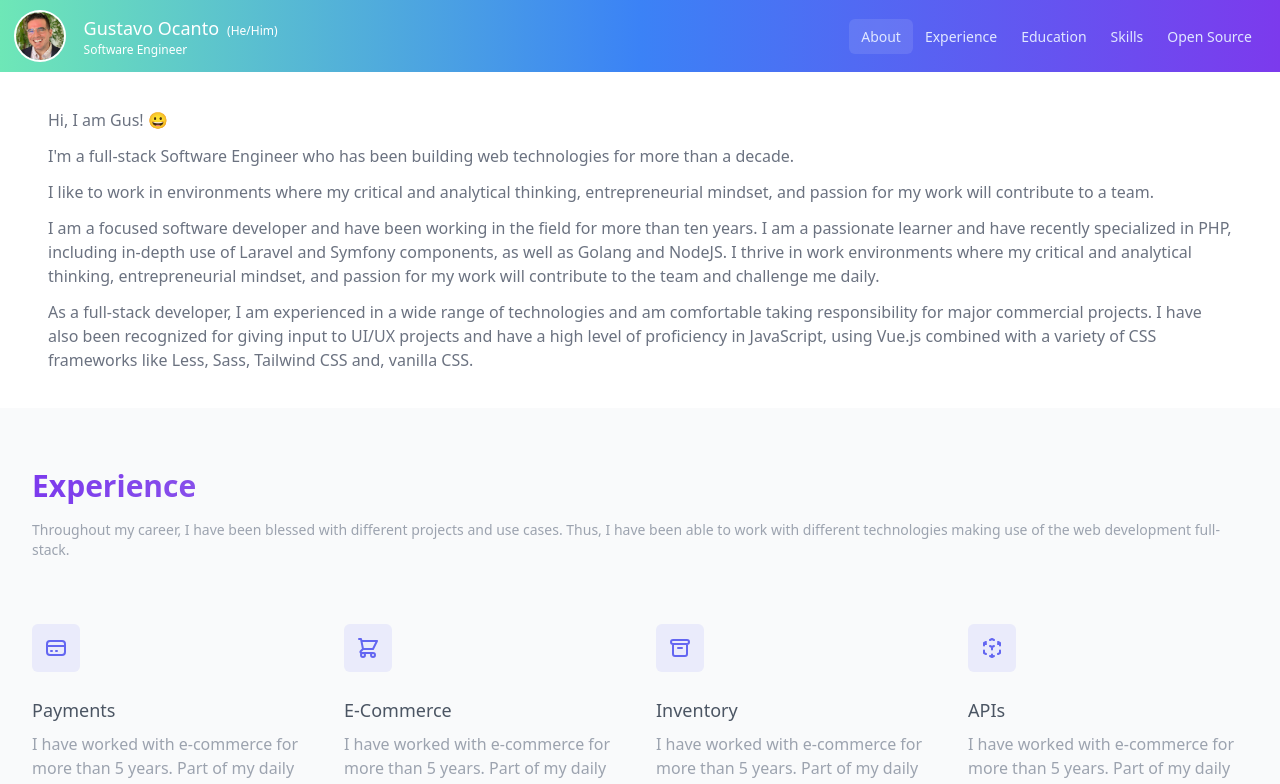
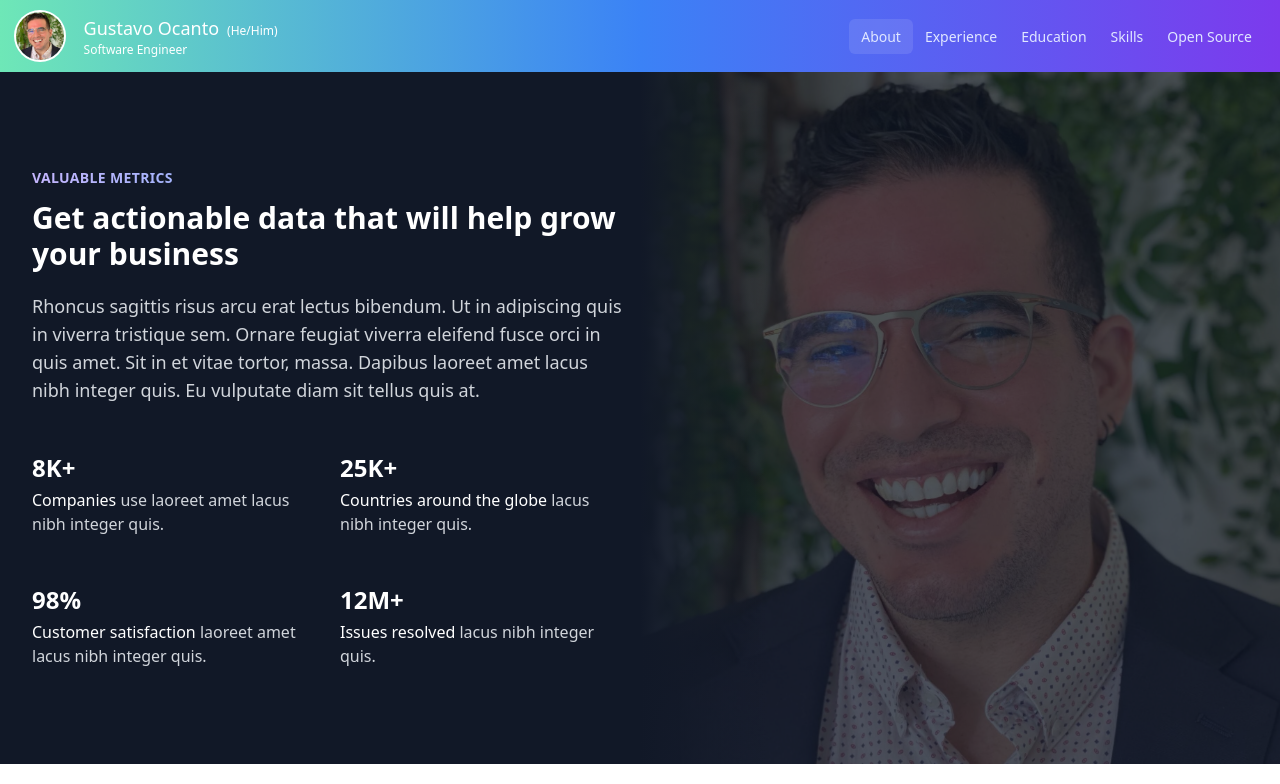
Before and after one commit to gocantodev/client, a Vue app: page / in a window 1280 px wide. Shown: the top 784 px of the page. Built offline with nearby package versions, Linux system fonts and the light colour scheme; what @tailwindcss/typography would draw is missing.

Commit message:
work on hero section

```diff
--- a/package.json
+++ b/package.json
@@ -7,6 +7,7 @@
     "serve": "vite preview"
   },
   "dependencies": {
+    "@tailwindcss/aspect-ratio": "^0.3.0",
     "@tailwindcss/forms": "^0.3.4",
     "@tailwindcss/typography": "^0.4.1",
     "vue": "^3.2.16"
--- a/src/App.vue
+++ b/src/App.vue
@@ -3,6 +3,7 @@
 	import { Author } from './Component/Entity'
 	import Experience from './Component/Experience.vue'
 	import Bio from './Component/Bio.vue'
+	import Hero from './Component/Hero.vue'
 	import Skills from './Component/Skills.vue'
 	import Open from './Component/Open.vue'
 	import Footer from './Component/Footer.vue'
@@ -23,6 +24,8 @@
 	<div class="min-h-full">
 
 		<Navigation :author="author"></Navigation>
+
+		<Hero></Hero>
 
 		<div class="bg-white py-5">
 			<div class="section-margin">
--- /dev/null
+++ b/src/Component/Hero.vue
@@ -0,0 +1,43 @@
+<template>
+	<!-- Stats section -->
+	<div class="relative bg-gray-900">
+		<div class="h-80 absolute inset-x-0 bottom-0 xl:top-0 xl:h-full">
+			<div class="h-full w-full xl:grid xl:grid-cols-2">
+				<div class="h-full xl:relative xl:col-start-2">
+					<img class="h-full w-full object-cover opacity-25 xl:absolute xl:inset-0" src="../assets/avatar.jpg" alt="People working on laptops">
+					<div aria-hidden="true" class="absolute inset-x-0 top-0 h-32 bg-gradient-to-b from-gray-900 xl:inset-y-0 xl:left-0 xl:h-full xl:w-32 xl:bg-gradient-to-r"></div>
+				</div>
+			</div>
+		</div>
+		<div class="max-w-4xl mx-auto px-4 sm:px-6 lg:max-w-7xl lg:px-8 xl:grid xl:grid-cols-2 xl:grid-flow-col-dense xl:gap-x-8">
+			<div class="relative pt-12 pb-64 sm:pt-24 sm:pb-64 xl:col-start-1 xl:pb-24">
+				<h2 class="text-sm font-semibold tracking-wide uppercase">
+					<span class="bg-gradient-to-r from-purple-300 to-indigo-300 bg-clip-text text-transparent">Valuable Metrics</span>
+				</h2>
+				<p class="mt-3 text-3xl font-extrabold text-white">Get actionable data that will help grow your business</p>
+				<p class="mt-5 text-lg text-gray-300">Rhoncus sagittis risus arcu erat lectus bibendum. Ut in adipiscing quis in viverra tristique sem. Ornare feugiat viverra eleifend fusce orci in quis amet. Sit in et vitae tortor, massa. Dapibus laoreet amet lacus nibh integer quis. Eu vulputate diam sit tellus quis at.</p>
+				<div class="mt-12 grid grid-cols-1 gap-y-12 gap-x-6 sm:grid-cols-2">
+					<p>
+						<span class="block text-2xl font-bold text-white">8K+</span>
+						<span class="mt-1 block text-base text-gray-300"><span class="font-medium text-white">Companies</span> use laoreet amet lacus nibh integer quis.</span>
+					</p>
+
+					<p>
+						<span class="block text-2xl font-bold text-white">25K+</span>
+						<span class="mt-1 block text-base text-gray-300"><span class="font-medium text-white">Countries around the globe</span> lacus nibh integer quis.</span>
+					</p>
+
+					<p>
+						<span class="block text-2xl font-bold text-white">98%</span>
+						<span class="mt-1 block text-base text-gray-300"><span class="font-medium text-white">Customer satisfaction</span> laoreet amet lacus nibh integer quis.</span>
+					</p>
+
+					<p>
+						<span class="block text-2xl font-bold text-white">12M+</span>
+						<span class="mt-1 block text-base text-gray-300"><span class="font-medium text-white">Issues resolved</span> lacus nibh integer quis.</span>
+					</p>
+				</div>
+			</div>
+		</div>
+	</div>
+</template>
--- /dev/null
+++ b/src/Component/Hero2.vue
@@ -0,0 +1,65 @@
+<template>
+	<div class="relative mt-20">
+		<div class="lg:mx-auto lg:max-w-7xl lg:px-8 lg:grid lg:grid-cols-2 lg:gap-24 lg:items-start">
+			<div class="relative sm:py-16 lg:py-0">
+				<div aria-hidden="true" class="hidden sm:block lg:absolute lg:inset-y-0 lg:right-0 lg:w-screen">
+					<div class="absolute inset-y-0 right-1/2 w-full bg-gray-50 rounded-r-3xl lg:right-72"></div>
+					<svg class="absolute top-8 left-1/2 -ml-3 lg:-right-8 lg:left-auto lg:top-12" width="404" height="392" fill="none" viewBox="0 0 404 392">
+						<defs>
+							<pattern id="02f20b47-fd69-4224-a62a-4c9de5c763f7" x="0" y="0" width="20" height="20" patternUnits="userSpaceOnUse">
+								<rect x="0" y="0" width="4" height="4" class="text-gray-200" fill="currentColor" />
+							</pattern>
+						</defs>
+						<rect width="404" height="392" fill="url(#02f20b47-fd69-4224-a62a-4c9de5c763f7)" />
+					</svg>
+				</div>
+				<div class="relative mx-auto max-w-md px-4 sm:max-w-3xl sm:px-6 lg:px-0 lg:max-w-none lg:py-20">
+					<!-- Testimonial card-->
+					<div class="relative pt-64 pb-10 rounded-2xl shadow-xl overflow-hidden">
+						<img class="absolute inset-0 h-full w-full object-cover" src="../assets/avatar.jpg" alt="">
+						<div class="absolute inset-0 bg-green-300 mix-blend-multiply"></div>
+						<div class="absolute inset-0 bg-gradient-to-t from-green-300 via-blue-500 to-purple-600 opacity-60"></div>
+						<div class="relative px-8">
+<!--							<div>-->
+<!--								<img class="h-12" src="https://tailwindui.com/img/logos/workcation.svg?color=white" alt="Workcation">-->
+<!--							</div>-->
+							<blockquote class="mt-8">
+								<div class="relative text-lg font-medium text-white md:flex-grow">
+									<svg class="absolute top-0 left-0 transform -translate-x-3 -translate-y-2 h-8 w-8 text-purple-300" fill="currentColor" viewBox="0 0 32 32" aria-hidden="true">
+										<path d="M9.352 4C4.456 7.456 1 13.12 1 19.36c0 5.088 3.072 8.064 6.624 8.064 3.36 0 5.856-2.688 5.856-5.856 0-3.168-2.208-5.472-5.088-5.472-.576 0-1.344.096-1.536.192.48-3.264 3.552-7.104 6.624-9.024L9.352 4zm16.512 0c-4.8 3.456-8.256 9.12-8.256 15.36 0 5.088 3.072 8.064 6.624 8.064 3.264 0 5.856-2.688 5.856-5.856 0-3.168-2.304-5.472-5.184-5.472-.576 0-1.248.096-1.44.192.48-3.264 3.456-7.104 6.528-9.024L25.864 4z" />
+									</svg>
+									<div class="relative">
+										<p>
+											I'm Gus! I'm a full-stack Software Engineer who has been building technology products for more than a decade.
+										</p>
+									</div>
+								</div>
+
+								<footer class="mt-4">
+									<a href="#" class="text-base font-semibold text-white hover:underline" title="go to twitter profile">@gocanto</a>
+								</footer>
+							</blockquote>
+						</div>
+					</div>
+				</div>
+			</div>
+
+			<div class="relative mx-auto max-w-md px-4 sm:max-w-3xl sm:px-6 lg:px-0">
+				<!-- Content area -->
+				<div class="sm:pt-16 lg:pt-20">
+					<div class="text-gray-500 space-y-6">
+						<p class="text-lg">
+							Sagittis scelerisque nulla cursus in enim consectetur quam. Dictum urna sed consectetur neque tristique pellentesque. Blandit amet, sed aenean erat arcu morbi. Cursus faucibus nunc nisl netus morbi vel porttitor vitae ut. Amet vitae fames senectus vitae.
+						</p>
+						<p class="text-base leading-7">
+							Sollicitudin tristique eros erat odio sed vitae, consequat turpis elementum. Lorem nibh vel, eget pretium arcu vitae. Eros eu viverra donec ut volutpat donec laoreet quam urna. Sollicitudin tristique eros erat odio sed vitae, consequat turpis elementum. Lorem nibh vel, eget pretium arcu vitae. Eros eu viverra donec ut volutpat donec laoreet quam urna.
+						</p>
+						<p class="text-base leading-7">
+							Rhoncus nisl, libero egestas diam fermentum dui. At quis tincidunt vel ultricies. Vulputate aliquet velit faucibus semper. Pellentesque in venenatis vestibulum consectetur nibh id. In id ut tempus egestas. Enim sit aliquam nec, a. Morbi enim fermentum lacus in. Viverra.
+						</p>
+					</div>
+				</div>
+			</div>
+		</div>
+	</div>
+</template>
--- a/tailwind.config.js
+++ b/tailwind.config.js
@@ -1,13 +1,22 @@
+const colors = require('tailwindcss/colors')
+
 module.exports = {
   purge: ['./index.html', './src/**/*.{vue,js,ts,jsx,tsx}'],
   darkMode: false, // or 'media' or 'class'
   theme: {
-    extend: {},
+    extend: {
+      colors: {
+        teal: colors.teal,
+        cyan: colors.cyan,
+        rose: colors.rose,
+      },
+    },
   },
   variants: {
     extend: {},
   },
   plugins: [
       require('@tailwindcss/typography'),
+      require('@tailwindcss/aspect-ratio'),
   ],
 }
```
Also changed, not shown: 1 other file (tests, documents, lock files or other folders).
